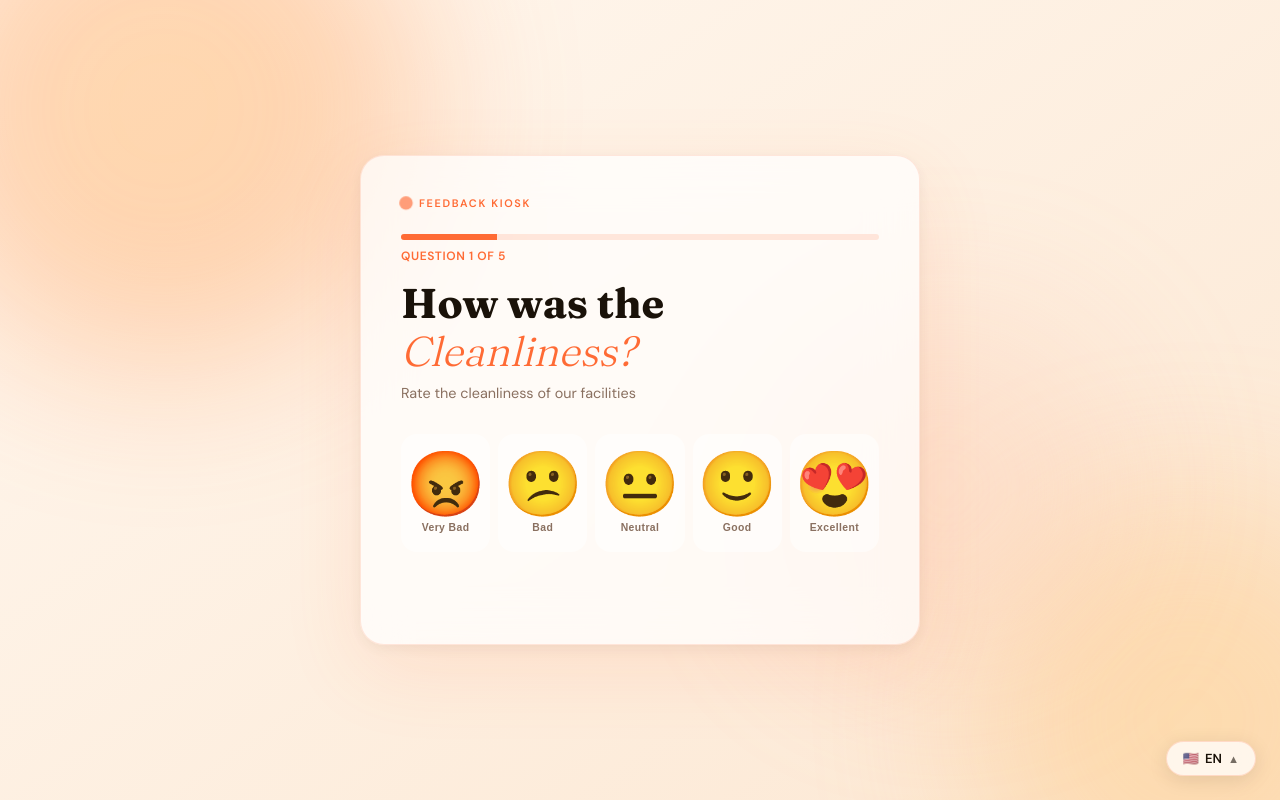
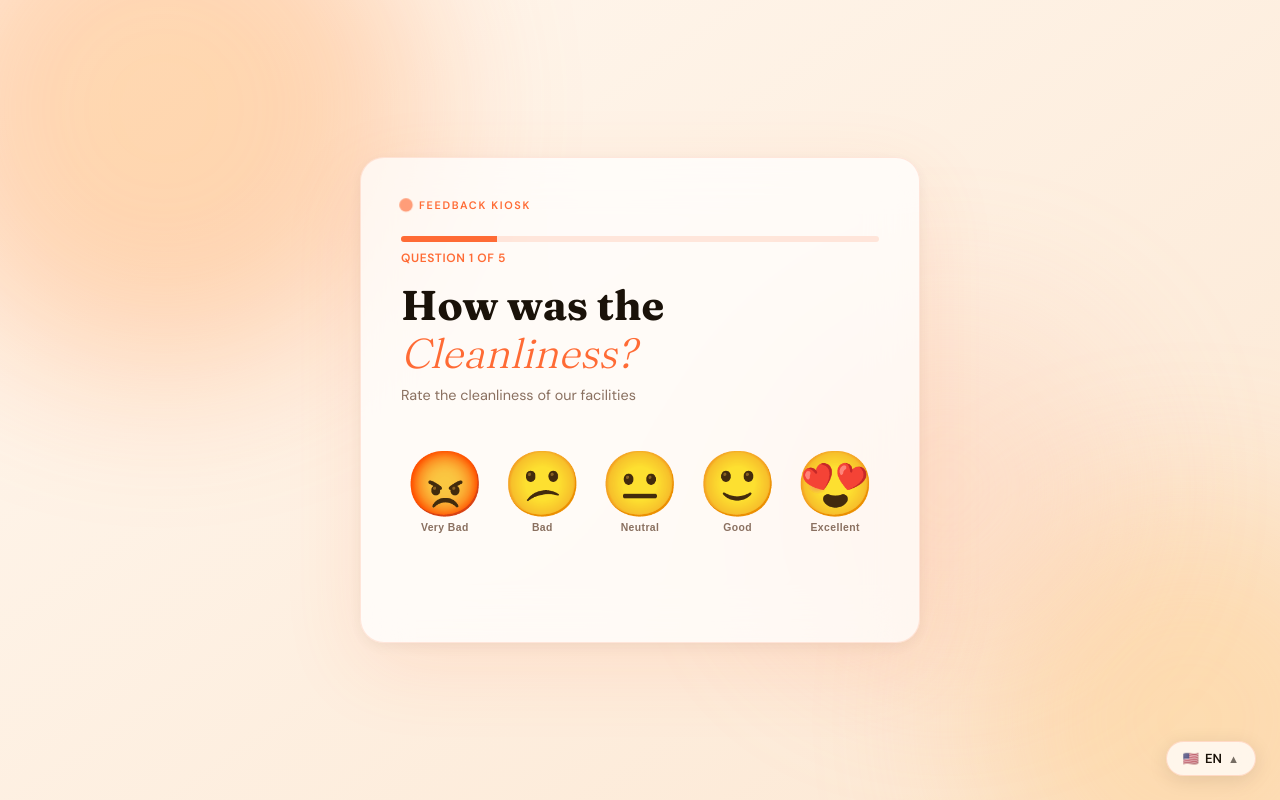
Before and after one commit to markkupunzalan/rating-kiosk, a PHP site: page /phpl/kiosk/kiosk.html in a window 1280 px wide. Run offline with PHP 8.4, Linux system fonts and the light colour scheme; data comes from the database, SQL or seed files in the repository.

Commit message:
updating the size of emoji-btn and removing the bg color when hover

```diff
--- a/kiosk/kiosk.css
+++ b/kiosk/kiosk.css
@@ -197,17 +197,19 @@ body {
 /* -------- EMOJI RATING -------- */
 .rating-row {
   display: flex;
-  gap: 8px;
+  gap: 10px;
   justify-content: space-between;
   margin-bottom: 1.5rem;
 }
 
 .emoji-btn {
   flex: 1;
-  background: rgba(255, 255, 255, 0.5);
-  border: 2px solid transparent;
+  background: transparent;
+  border: none;
+  appearance: none;
+  -webkit-appearance: none;
   border-radius: 16px;
-  padding: 1rem 0.4rem;
+  padding: 1rem 0.2rem;
   cursor: pointer;
   display: flex;
   flex-direction: column;
@@ -223,15 +225,16 @@ body {
   content: '';
   position: absolute;
   inset: 0;
-  background: linear-gradient(135deg, rgba(255, 107, 53, 0.1), rgba(255, 160, 92, 0.05));
+  /* background: linear-gradient(135deg, rgba(255, 107, 53, 0.1), rgba(255, 160, 92, 0.05)); */
   opacity: 0;
   transition: opacity 0.2s;
 }
 
 .emoji-btn:hover {
   transform: translateY(-6px) scale(1.05);
-  border-color: var(--accent);
-  box-shadow: 0 12px 30px rgba(255, 107, 53, 0.2);
+  /* border-color: var(--accent);
+  box-shadow: 0 12px 30px rgba(255, 107, 53, 0.2); */
+  padding: 0.9rem;
 }
 
 .emoji-btn:hover::before {
```
